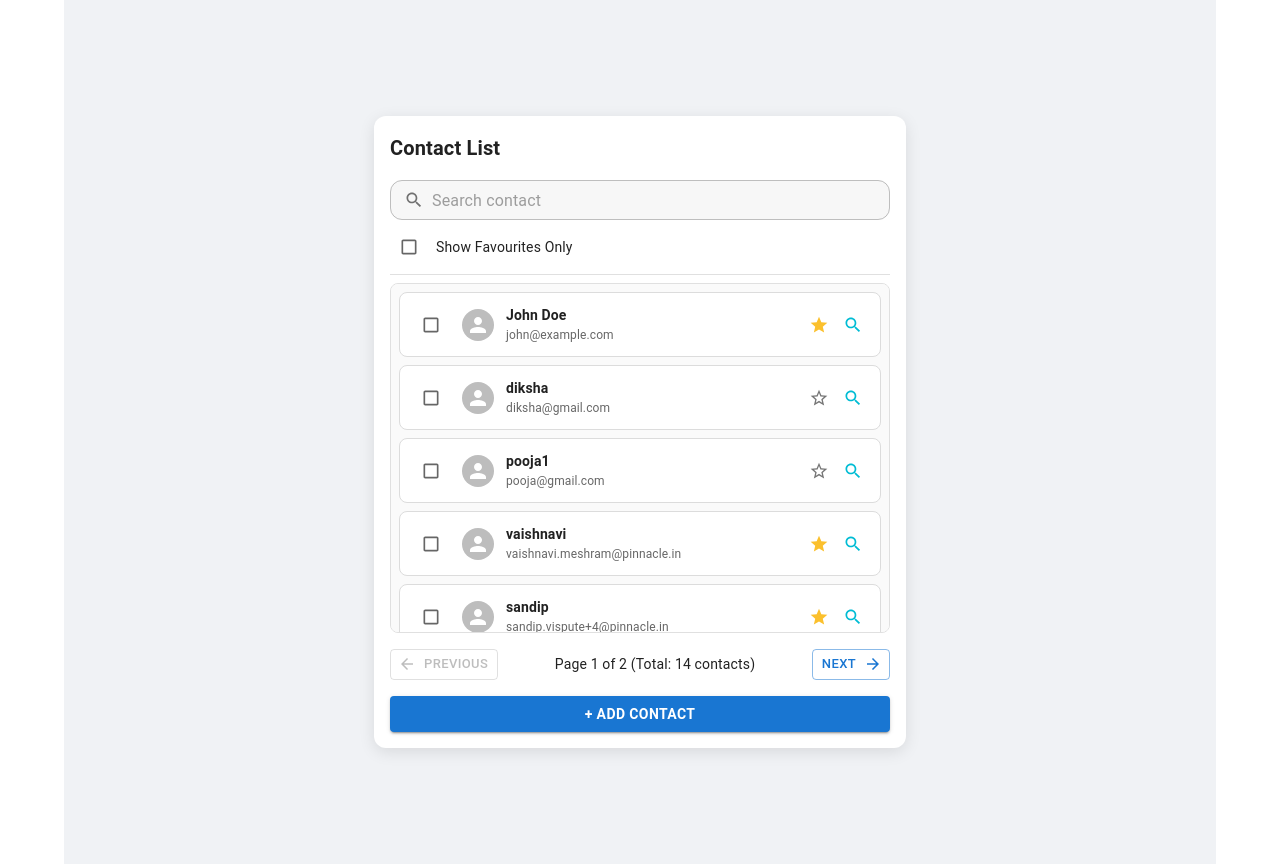
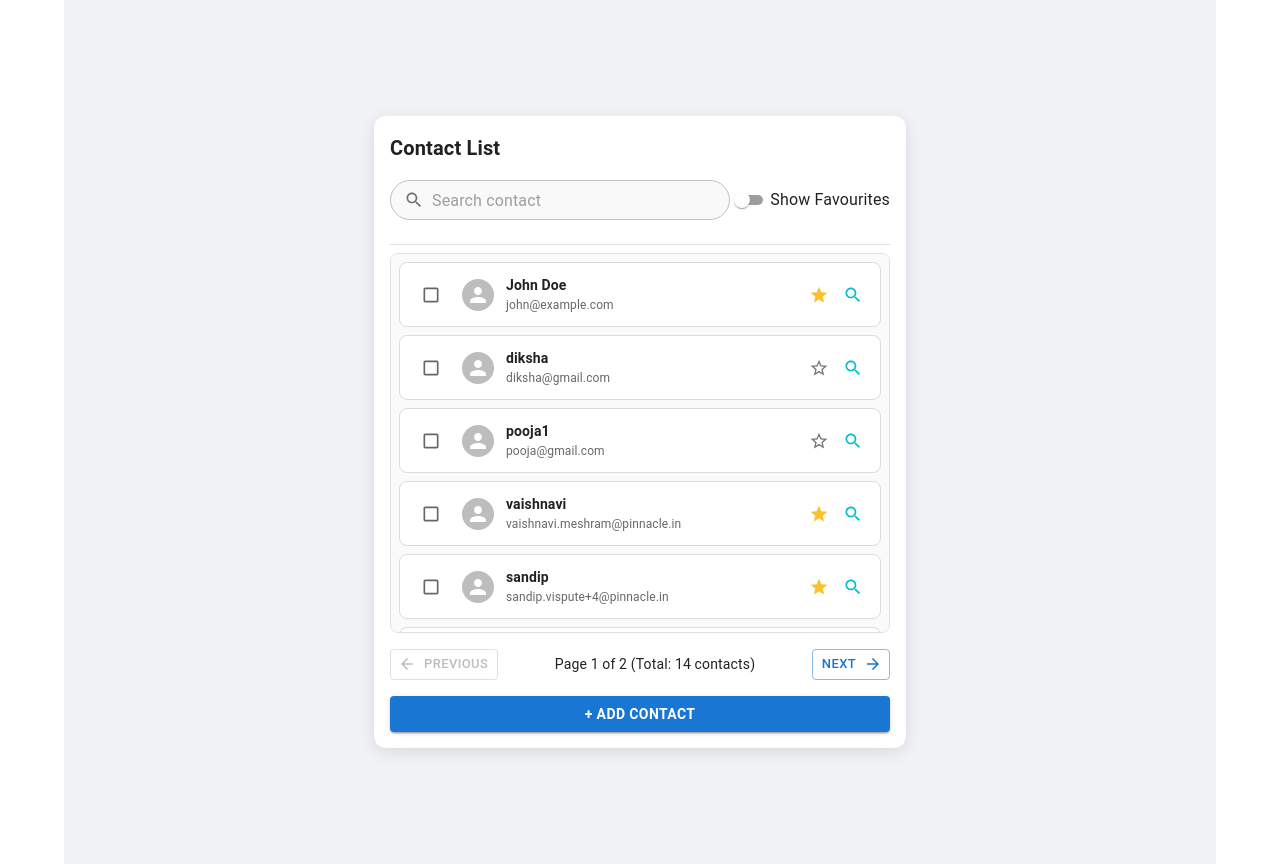
Before and after one commit to SamikshaPIN0981/Contact-Manager, a React (Vite) app in the folder contact-manager/: page / in a window 1280 px wide. Built offline with nearby package versions, Linux system fonts and the light colour scheme; data requests are answered from the project's data file.

Commit message:
Refactor ContactToolbar to improve search functionality and toggle favorites; replace Checkbox with Switch for better UX

```diff
--- a/contact-manager/src/components/ContactToolbar.jsx
+++ b/contact-manager/src/components/ContactToolbar.jsx
@@ -1,41 +1,61 @@
-import { TextField, Stack, InputAdornment, Checkbox, Typography } from '@mui/material';
+import {
+  TextField,
+  Stack,
+  FormControlLabel,
+  Switch,
+  InputAdornment,
+} from '@mui/material';
 import { Search } from '@mui/icons-material';
 import useContactStore from '../store/contactStore';
 
 export default function ContactToolbar({ onResetPage }) {
   const { search, showFavorites, setSearch, setShowFavorites } = useContactStore();
 
+  const handleSearchChange = (e) => {
+    setSearch(e.target.value);
+    onResetPage();
+  };
+
+  const handleFavoritesToggle = (e) => {
+    setShowFavorites(e.target.checked);
+    onResetPage();
+  };
+
   return (
-    <Stack spacing={1}>
+    <Stack direction="row" spacing={2} alignItems="center" justifyContent="space-between" mb={2}>
       <TextField
+        size="small"
+        variant="outlined"
         placeholder="Search contact"
-        size="small"
+        value={search}
+        onChange={handleSearchChange}
         fullWidth
-        value={search}
-        onChange={(e) => {
-          setSearch(e.target.value);
-          onResetPage();
-        }}
         InputProps={{
           startAdornment: (
             <InputAdornment position="start">
               <Search fontSize="small" />
             </InputAdornment>
           ),
-          sx: { borderRadius: 3, backgroundColor: "#f7f7f7" },
+          sx: {
+            borderRadius: 10, // Rounded corners
+            backgroundColor: '#f9f9f9',
+           width:'105%'
+          },
         }}
       />
-      <Stack direction="row" alignItems="center" spacing={1}>
-        <Checkbox
-          checked={showFavorites}
-          onChange={() => {
-            setShowFavorites(!showFavorites);
-            onResetPage();
-          }}
-          size="small"
-        />
-        <Typography variant="body2">Show Favourites Only</Typography>
-      </Stack>
+      <FormControlLabel
+        control={
+          <Switch
+            checked={showFavorites}
+            onChange={handleFavoritesToggle}
+            size="small"
+            color="primary"
+          />
+        }
+        label="Show Favourites"
+        labelPlacement="end"
+        sx={{ whiteSpace: 'nowrap', ml: 1 }}
+      />
     </Stack>
   );
 }
```
